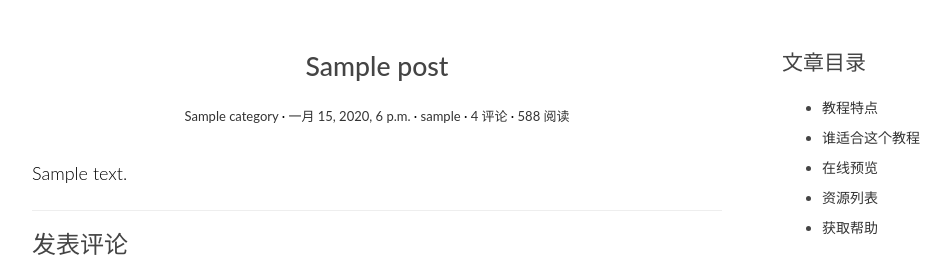
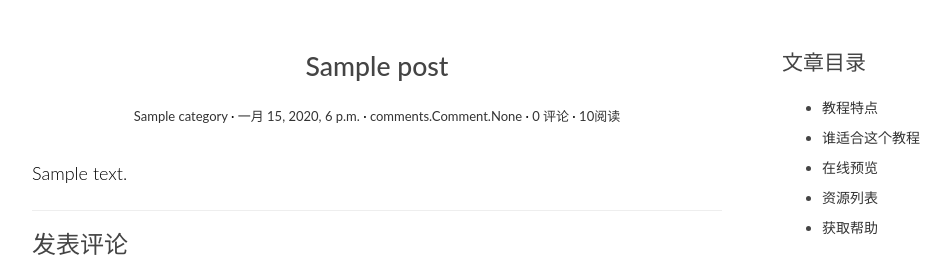
Before and after one commit to Zweihui/DjangoTest, a Django app: template templates/blog/detail.html in a window 1280 px wide. Shown: the part 126-399 px from the top of the page, without its empty margins (68-1019 px from the left). Run offline with Django 3.2, Linux system fonts and the light colour scheme; the template is opened without the code that fills it: values that come from a table or form of the project are taken from there, others are empty; tables that the repository leaves empty hold one stand-in row (values such as "Sample post"); some libraries are stand-ins or nearby versions.

Commit message:
readed counts

```diff
--- a/blog/models.py
+++ b/blog/models.py
@@ -38,6 +38,10 @@ class Post(models.Model):
     # 文章标题
     title = models.CharField(max_length=70)
 
+    # ... 其它已有字段
+    # 新增 views 字段记录阅读量
+    views = models.PositiveIntegerField(default=0)
+
     # 文章正文，我们使用了 TextField。
     # 存储比较短的字符串可以使用 CharField，但对于文章的正文来说可能会是一大段文本，因此使用 TextField 来存储大段文本。
     body = models.TextField()
@@ -72,5 +76,9 @@ class Post(models.Model):
     def get_absolute_url(self):
         return reverse('blog:detail', kwargs={'pk': self.pk})
 
+    def increase_views(self):
+        self.views += 1
+        self.save(update_fields=['views'])
+
     class Meta:
         ordering = ['-created_time']
--- a/blog/views.py
+++ b/blog/views.py
@@ -14,6 +14,8 @@ def index(request):
 
 def detail(request, pk):
     post = get_object_or_404(Post, pk=pk)
+    # 阅读量 +1
+    post.increase_views()
     # 记得在顶部引入 markdown 模块
     post.body = markdown.markdown(post.body, ['extra','codehilite','toc',])
     # 记得在顶部导入 CommentForm
--- a/templates/blog/detail.html
+++ b/templates/blog/detail.html
@@ -7,9 +7,9 @@
                 <span class="post-category"><a href="#">{{ post.category.name }}</a></span>
                 <span class="post-date"><a href="#"><time class="entry-date"
                                                           datetime="{{ post.created_time }}">{{ post.created_time }}</time></a></span>
-                <span class="post-author"><a href="#">{{ post.author }}</a></span>
-                <span class="comments-link"><a href="#">4 评论</a></span>
-                <span class="views-count"><a href="#">588 阅读</a></span>
+                <span class="post-author"><a href="#">{{ post.comment_set }}</a></span>
+                <span class="comments-link"><a href="#">{{ post.comment_set|length }} 评论</a></span>
+                <span class="views-count"><a href="#">{{ post.views }}阅读</a></span>
             </div>
         </header>
         <div class="entry-content clearfix">
--- a/templates/blog/index.html
+++ b/templates/blog/index.html
@@ -10,8 +10,8 @@
             <span class="post-date"><a href="#"><time class="entry-date"
                                                       datetime="{{ post.created_time }}">{{ post.created_time }}</time></a></span>
             <span class="post-author"><a href="#">{{ post.author }}</a></span>
-            <span class="comments-link"><a href="{{ post.get_absolute_url }}">4 评论</a></span>
-            <span class="views-count"><a href="#">588 阅读</a></span>
+            <span class="comments-link"><a href="{{ post.get_absolute_url }}">{{ post.comment_set|length }} 评论</a></span>
+            <span class="views-count"><a href="#">{{ post.views }} 阅读</a></span>
             <div class="entry-content clearfix">
                 <p>{{ post.excerpt }}</p>
                 <div class="read-more cl-effect-14">
```
